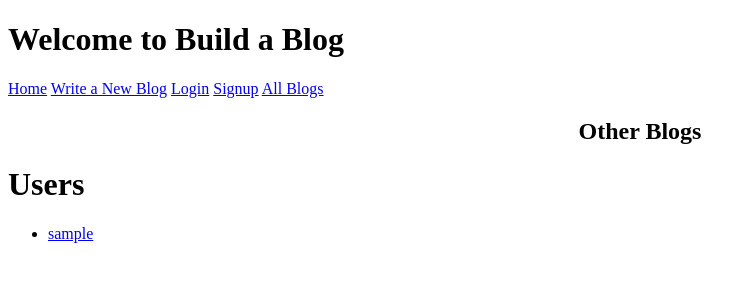
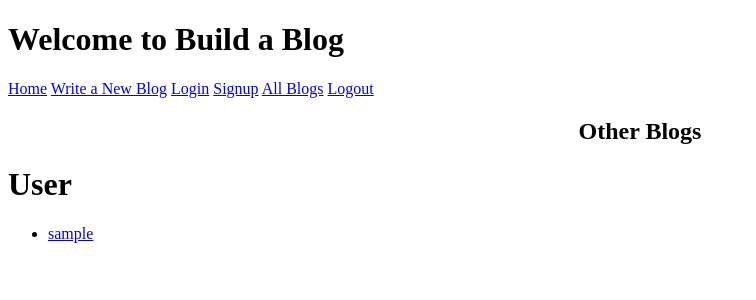
Before and after one commit to jakeande/blogz, a Flask app: page / in a window 1280 px wide. Shown: the top 300 px of the page, without its empty margins (0-756 px from the left). Run offline with Flask 2, Linux system fonts and the light colour scheme; the visitor is signed in with stand-in values (Sample User, id 1); data comes from the database, SQL or seed files in the repository.

Commit message:
Blogz code

```diff
--- a/main.py
+++ b/main.py
@@ -14,7 +14,7 @@ class Blog(db.Model):
     id = db.Column(db.Integer, primary_key=True)
     name = db.Column(db.String(120))
     body = db.Column(db.String(500))
-    owner_id = db.Column(db.Integer, db.ForeignKey('users.id'))
+    owner_id = db.Column(db.Integer, db.ForeignKey('user.id'))
 
 
     def __init__(self, name, body, owner):
@@ -23,11 +23,11 @@ class Blog(db.Model):
         self.owner = owner
 
 
-class Users(db.Model):
+class User(db.Model):
     id = db.Column(db.Integer, primary_key=True)
     username = db.Column(db.String(120), unique= True)
     password = db.Column(db.String(120))
-    blogs = db.relationship('Blog', backref='users')
+    blogs = db.relationship('Blog', backref='owner')
 
     def __init__(self, username, password):
         self.username = username
@@ -36,14 +36,14 @@ class Users(db.Model):
 
 @app.before_request
 def require_login():
-    allowed_routes = ['login', 'sign_up', 'single_blog', 'blogs']
+    allowed_routes = ['login', 'sign_up', 'blogs', "index", ]
     if request.endpoint not in allowed_routes and 'username' not in session:
         return redirect('/login')
 
 
 @app.route("/", methods=['GET','POST'])
 def index():
-    return render_template('new_blog_template.html', title="Build-a-Blog", users=Users.query.all())
+    return render_template('new_blog_template.html', title="Blogz", user=User.query.all())
 
 
 @app.route('/signup', methods=['POST', 'Get'])
@@ -55,11 +55,11 @@ def sign_up():
         if password != verify:
             flash('passwords did not match')
             return redirect('/signup')
-        existing_user = Users.query.filter_by(username=username).first()
+        existing_user = User.query.filter_by(username=username).first()
         if existing_user:
             flash("This " + username + " is already taken.")
             return redirect('/signup')
-        new_user = Users(username, password)
+        new_user = User(username, password)
         db.session.add(new_user)
         db.session.commit()
         session['username'] = username
@@ -73,7 +73,7 @@ def login():
     if request.method == 'POST':
         username = request.form['username']
         password = request.form['password']
-        user = Users.query.filter_by(username=username).first()
+        user = User.query.filter_by(username=username).first()
         if user and user.password == password:
             session['username'] = username
             flash('Logged in')
@@ -91,38 +91,27 @@ def logout():
 def blogs():
     username=  request.args.get("user")
     if username:
-        user = Users.query.filter_by(username=username).first()
-        blog = Blog.query.filter_by(user=user).all()
-        return render_template('user.html', title="blog_name", blogs=blog)
+        owner = User.query.filter_by(username=username).first()
+        #blog = Blog.query.filter_by(user=user).all()
+        return render_template('user.html', title="blog_name", blogs=owner.blogs)
 
+    id = request.args.get('id')
+    if id:
+        entry = Blog.query.filter_by(id=id).first()
+        return render_template('blog_view.html', blog=entry)
+
+    blogs =  Blog.query.all()
+    return render_template('user.html', blogs = blogs)
+
+@app.route("/newpost", methods=['POST', 'GET'])
+def new_blog():
+
+    owner = User.query.filter_by(username = session["username"]).first()
 
     if request.method == 'POST':
         blog_body = request.form['blog']
         blog_name = request.form['blog_name']
-        blog_owner = Users.query.filter_by(username = username).first()
-        new_blog = Blog(blog_name, blog_body, blog_owner)
-        db.session.add(new_blog)
-        db.session.commit()
-        newblog_id = new_blog.id
-        blogs = Blog.query.filter_by(id=newblog_id).all()
-        return render_template('user.html', title="blog_name", blogs=blogs)
-
-    id = request.args.get('id')
-    if id:
-        entry = Blog.query.filter_by(id=id).first()
-        blog_name = entry.name
-        blog_body = entry.body
-        return render_template('blog_view.html', blog_name=blog_name, blog_body=blog_body)
-
-@app.route("/newpost", methods=['POST', 'GET'])
-def new_blog():
-    blogs = Blog.query.all()
-
-    if request.method == 'POST':
-        blog_body = request.form['blog']
-        blog_name = request.form['blog_name']
-        blog_owner = request.form['owner']
-        new_blog = Blog(blog_name, blog_body, blog_owner)
+        new_blog = Blog(blog_name, blog_body, owner)
 
         if blog_body == '':
             flash('Please Fill in Your Blog', 'error')
@@ -137,15 +126,9 @@ def new_blog():
             db.session.commit()
             blog_id = new_blog.id
 
+            return redirect('/blog?id={0}'.format(blog_id))
 
-            return redirect('/?id={0}'.format(blog_id))
-
-    return render_template('post.html', title="Blogz", blogs=blogs)
-
-@app.route('/all_blogs')
-def all_blogs():
-    return render_template("user.html")
-
+    return render_template('post.html', title="Blogz")
 
 
 if __name__ == '__main__':
--- a/templates/base.html
+++ b/templates/base.html
@@ -14,7 +14,8 @@
         <a href="/newpost">Write a New Blog</a>
         <a href="/login">Login</a>
         <a href="/signup">Signup</a>
-        <a href="/all_blogs">All Blogs</a>
+        <a href="/blog">All Blogs</a>
+        <a href="/logout">Logout</a>
     </nav>
 
     <h2><center>Other Blogs</center></h2>
--- a/templates/blog_view.html
+++ b/templates/blog_view.html
@@ -1,7 +1,8 @@
 {% extends "base.html" %}
 
 {% block content %}
-        <strong>{{blog_name}}</strong>
+        <strong>{{blog.name}}</strong>
             <b>
-            <div>{{blog_body}}</div>
+            <div>{{blog.body}}</div>
+        <p>Written by: <a href="/blog?user={{blog.owner.username}}">{{blog.owner.username}}</a></p>
 {% endblock %}
--- a/templates/new_blog_template.html
+++ b/templates/new_blog_template.html
@@ -1,9 +1,10 @@
 {% extends "base.html" %}
 {% block content %}
-    <h1>Users</h1>
+    <h1>User</h1>
     <ul>
-        {% for user in users %}
+        {% for user in user %}
         <li><a href="/blog?user={{user.username}}">{{user.username}}</a></li>
+
         {% endfor %}
     </ul>
 {% endblock %}
--- a/templates/post.html
+++ b/templates/post.html
@@ -5,13 +5,13 @@
     <form action="/newpost" method='post'>
         <label>
             New Blog Title:
-            <input id='blog_name' type='text' name='blog_name' />
+            <input id='blog_name' type='text' name='blog_name' value = '{{blog_name}}' />
         </label>
 
     <hr />
         <label>
             New Blog:
-            <textarea id='blog' type='text' name='blog' ></textarea>
+            <textarea id='blog' type='text' name='blog' value = '{{blog}}' ></textarea>
 
         </label>
         <input type='submit' value='Finished' />
--- a/templates/user.html
+++ b/templates/user.html
@@ -6,7 +6,7 @@
             <b>
             <div>{{blog.body}}</div>
         </li>
-        <p><a href="/blog?user={{user.username}}">{{blog.user.username}}</a></p>
+        <p>Written by: <a href="/blog?user={{blog.owner.username}}">{{blog.owner.username}}</a></p>
         {% endfor %}
     </ul>
 {% endblock %}
```
